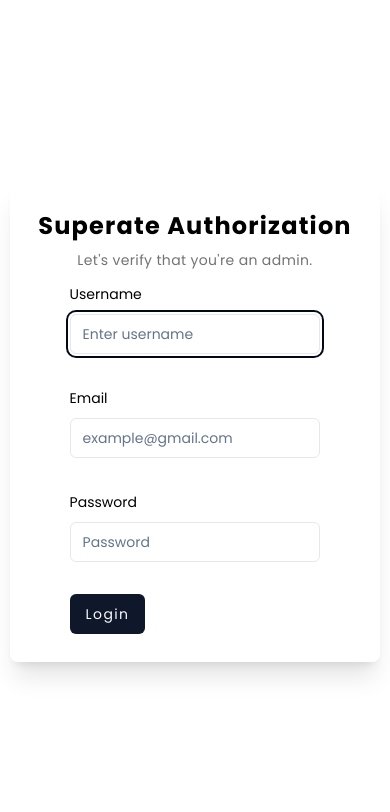
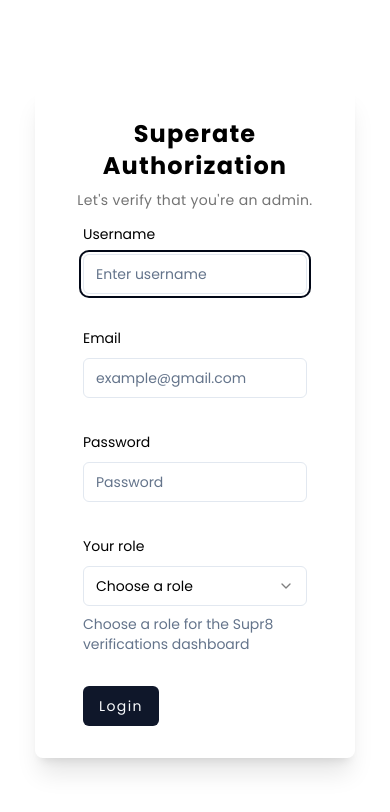
Before and after one commit to the-pro7/superate-verification-dashboard, a Next.js app: page /login in a window 390 px wide. Shown: the top 812 px of the page. Built offline with nearby package versions, Linux system fonts and the light colour scheme.

Commit message:
Fixed react-loader-spinner types bugs
There was a ton of types missing for the `<RotatingLines {...props}/>` from the react-loader-spinner library , just had to write a few types into to typed.d.ts file.

```diff
--- a/package.json
+++ b/package.json
@@ -12,6 +12,7 @@
     "@hookform/resolvers": "^3.9.0",
     "@radix-ui/react-dialog": "^1.1.1",
     "@radix-ui/react-label": "^2.1.0",
+    "@radix-ui/react-select": "^2.1.1",
     "@radix-ui/react-slot": "^1.1.0",
     "@tanstack/react-query": "^5.51.23",
     "class-variance-authority": "^0.7.0",
--- a/src/app/login/page.tsx
+++ b/src/app/login/page.tsx
@@ -4,7 +4,7 @@
 const LoginPage = () => {
   return (
     <main className="h-screen flex items-center justify-center ">
-      <div className="w-fit md:w-[50%] lg:w-[35%] max-w-none flex flex-col gap-3 rounded-lg shadow-xl p-7 md:p-5 lg:p-10">
+      <div className="w-full p-5 py-8 max-w-xs md:max-w-md lg:max-w-lg flex flex-col gap-3 rounded-lg shadow-xl">
         <div className="flex flex-col gap-2 items-center">
           <h2 className="text-2xl font-bold tracking-wider text-center">
             Superate Authorization
--- a/src/components/form/login-form/LoginForm.tsx
+++ b/src/components/form/login-form/LoginForm.tsx
@@ -19,6 +19,14 @@
 import { useRouter } from "next/navigation";
 import { ILoginDataProps } from "@/types/app-type";
 import { toast } from "sonner";
+import {
+  Select,
+  SelectContent,
+  SelectItem,
+  SelectTrigger,
+  SelectValue,
+} from "@/components/ui/select";
+import Link from "next/link";
 
 const formSchema = z.object({
   username: z.string().min(8, {
@@ -29,6 +37,9 @@
   }),
   password: z.string().min(8, {
     message: "You need to provide a password to continue",
+  }),
+  role: z.string({
+    required_error: "You must select a role to continue.",
   }),
 });
 
@@ -139,6 +150,30 @@
             </FormItem>
           )}
         />
+        <FormField
+          control={form.control}
+          name="role"
+          render={({ field }) => (
+            <FormItem>
+              <FormLabel>Your role</FormLabel>
+              <Select onValueChange={field.onChange} defaultValue={field.value}>
+                <FormControl>
+                  <SelectTrigger>
+                    <SelectValue placeholder="Choose a role" />
+                  </SelectTrigger>
+                </FormControl>
+                <SelectContent>
+                  <SelectItem value="moderator">Moderator</SelectItem>
+                  <SelectItem value="admin">Admin</SelectItem>
+                </SelectContent>
+              </Select>
+              <FormDescription>
+                Choose a role for the Supr8 verifications dashboard
+              </FormDescription>
+              <FormMessage />
+            </FormItem>
+          )}
+        />
         <Button
           type="submit"
           disabled={isSubmitting}
--- /dev/null
+++ b/src/components/ui/select.tsx
@@ -0,0 +1,160 @@
+"use client"
+
+import * as React from "react"
+import * as SelectPrimitive from "@radix-ui/react-select"
+import { Check, ChevronDown, ChevronUp } from "lucide-react"
+
+import { cn } from "@/lib/utils"
+
+const Select = SelectPrimitive.Root
+
+const SelectGroup = SelectPrimitive.Group
+
+const SelectValue = SelectPrimitive.Value
+
+const SelectTrigger = React.forwardRef<
+  React.ElementRef<typeof SelectPrimitive.Trigger>,
+  React.ComponentPropsWithoutRef<typeof SelectPrimitive.Trigger>
+>(({ className, children, ...props }, ref) => (
+  <SelectPrimitive.Trigger
+    ref={ref}
+    className={cn(
+      "flex h-10 w-full items-center justify-between rounded-md border border-input bg-background px-3 py-2 text-sm ring-offset-background placeholder:text-muted-foreground focus:outline-none focus:ring-2 focus:ring-ring focus:ring-offset-2 disabled:cursor-not-allowed disabled:opacity-50 [&>span]:line-clamp-1",
+      className
+    )}
+    {...props}
+  >
+    {children}
+    <SelectPrimitive.Icon asChild>
+      <ChevronDown className="h-4 w-4 opacity-50" />
+    </SelectPrimitive.Icon>
+  </SelectPrimitive.Trigger>
+))
+SelectTrigger.displayName = SelectPrimitive.Trigger.displayName
+
+const SelectScrollUpButton = React.forwardRef<
+  React.ElementRef<typeof SelectPrimitive.ScrollUpButton>,
+  React.ComponentPropsWithoutRef<typeof SelectPrimitive.ScrollUpButton>
+>(({ className, ...props }, ref) => (
+  <SelectPrimitive.ScrollUpButton
+    ref={ref}
+    className={cn(
+      "flex cursor-default items-center justify-center py-1",
+      className
+    )}
+    {...props}
+  >
+    <ChevronUp className="h-4 w-4" />
+  </SelectPrimitive.ScrollUpButton>
+))
+SelectScrollUpButton.displayName = SelectPrimitive.ScrollUpButton.displayName
+
+const SelectScrollDownButton = React.forwardRef<
+  React.ElementRef<typeof SelectPrimitive.ScrollDownButton>,
+  React.ComponentPropsWithoutRef<typeof SelectPrimitive.ScrollDownButton>
+>(({ className, ...props }, ref) => (
+  <SelectPrimitive.ScrollDownButton
+    ref={ref}
+    className={cn(
+      "flex cursor-default items-center justify-center py-1",
+      className
+    )}
+    {...props}
+  >
+    <ChevronDown className="h-4 w-4" />
+  </SelectPrimitive.ScrollDownButton>
+))
+SelectScrollDownButton.displayName =
+  SelectPrimitive.ScrollDownButton.displayName
+
+const SelectContent = React.forwardRef<
+  React.ElementRef<typeof SelectPrimitive.Content>,
+  React.ComponentPropsWithoutRef<typeof SelectPrimitive.Content>
+>(({ className, children, position = "popper", ...props }, ref) => (
+  <SelectPrimitive.Portal>
+    <SelectPrimitive.Content
+      ref={ref}
+      className={cn(
+        "relative z-50 max-h-96 min-w-[8rem] overflow-hidden rounded-md border bg-popover text-popover-foreground shadow-md data-[state=open]:animate-in data-[state=closed]:animate-out data-[state=closed]:fade-out-0 data-[state=open]:fade-in-0 data-[state=closed]:zoom-out-95 data-[state=open]:zoom-in-95 data-[side=bottom]:slide-in-from-top-2 data-[side=left]:slide-in-from-right-2 data-[side=right]:slide-in-from-left-2 data-[side=top]:slide-in-from-bottom-2",
+        position === "popper" &&
+          "data-[side=bottom]:translate-y-1 data-[side=left]:-translate-x-1 data-[side=right]:translate-x-1 data-[side=top]:-translate-y-1",
+        className
+      )}
+      position={position}
+      {...props}
+    >
+      <SelectScrollUpButton />
+      <SelectPrimitive.Viewport
+        className={cn(
+          "p-1",
+          position === "popper" &&
+            "h-[var(--radix-select-trigger-height)] w-full min-w-[var(--radix-select-trigger-width)]"
+        )}
+      >
+        {children}
+      </SelectPrimitive.Viewport>
+      <SelectScrollDownButton />
+    </SelectPrimitive.Content>
+  </SelectPrimitive.Portal>
+))
+SelectContent.displayName = SelectPrimitive.Content.displayName
+
+const SelectLabel = React.forwardRef<
+  React.ElementRef<typeof SelectPrimitive.Label>,
+  React.ComponentPropsWithoutRef<typeof SelectPrimitive.Label>
+>(({ className, ...props }, ref) => (
+  <SelectPrimitive.Label
+    ref={ref}
+    className={cn("py-1.5 pl-8 pr-2 text-sm font-semibold", className)}
+    {...props}
+  />
+))
+SelectLabel.displayName = SelectPrimitive.Label.displayName
+
+const SelectItem = React.forwardRef<
+  React.ElementRef<typeof SelectPrimitive.Item>,
+  React.ComponentPropsWithoutRef<typeof SelectPrimitive.Item>
+>(({ className, children, ...props }, ref) => (
+  <SelectPrimitive.Item
+    ref={ref}
+    className={cn(
+      "relative flex w-full cursor-default select-none items-center rounded-sm py-1.5 pl-8 pr-2 text-sm outline-none focus:bg-accent focus:text-accent-foreground data-[disabled]:pointer-events-none data-[disabled]:opacity-50",
+      className
+    )}
+    {...props}
+  >
+    <span className="absolute left-2 flex h-3.5 w-3.5 items-center justify-center">
+      <SelectPrimitive.ItemIndicator>
+        <Check className="h-4 w-4" />
+      </SelectPrimitive.ItemIndicator>
+    </span>
+
+    <SelectPrimitive.ItemText>{children}</SelectPrimitive.ItemText>
+  </SelectPrimitive.Item>
+))
+SelectItem.displayName = SelectPrimitive.Item.displayName
+
+const SelectSeparator = React.forwardRef<
+  React.ElementRef<typeof SelectPrimitive.Separator>,
+  React.ComponentPropsWithoutRef<typeof SelectPrimitive.Separator>
+>(({ className, ...props }, ref) => (
+  <SelectPrimitive.Separator
+    ref={ref}
+    className={cn("-mx-1 my-1 h-px bg-muted", className)}
+    {...props}
+  />
+))
+SelectSeparator.displayName = SelectPrimitive.Separator.displayName
+
+export {
+  Select,
+  SelectGroup,
+  SelectValue,
+  SelectTrigger,
+  SelectContent,
+  SelectLabel,
+  SelectItem,
+  SelectSeparator,
+  SelectScrollUpButton,
+  SelectScrollDownButton,
+}
```
Also changed, not shown: 1 other file (tests, documents, lock files or other folders).
